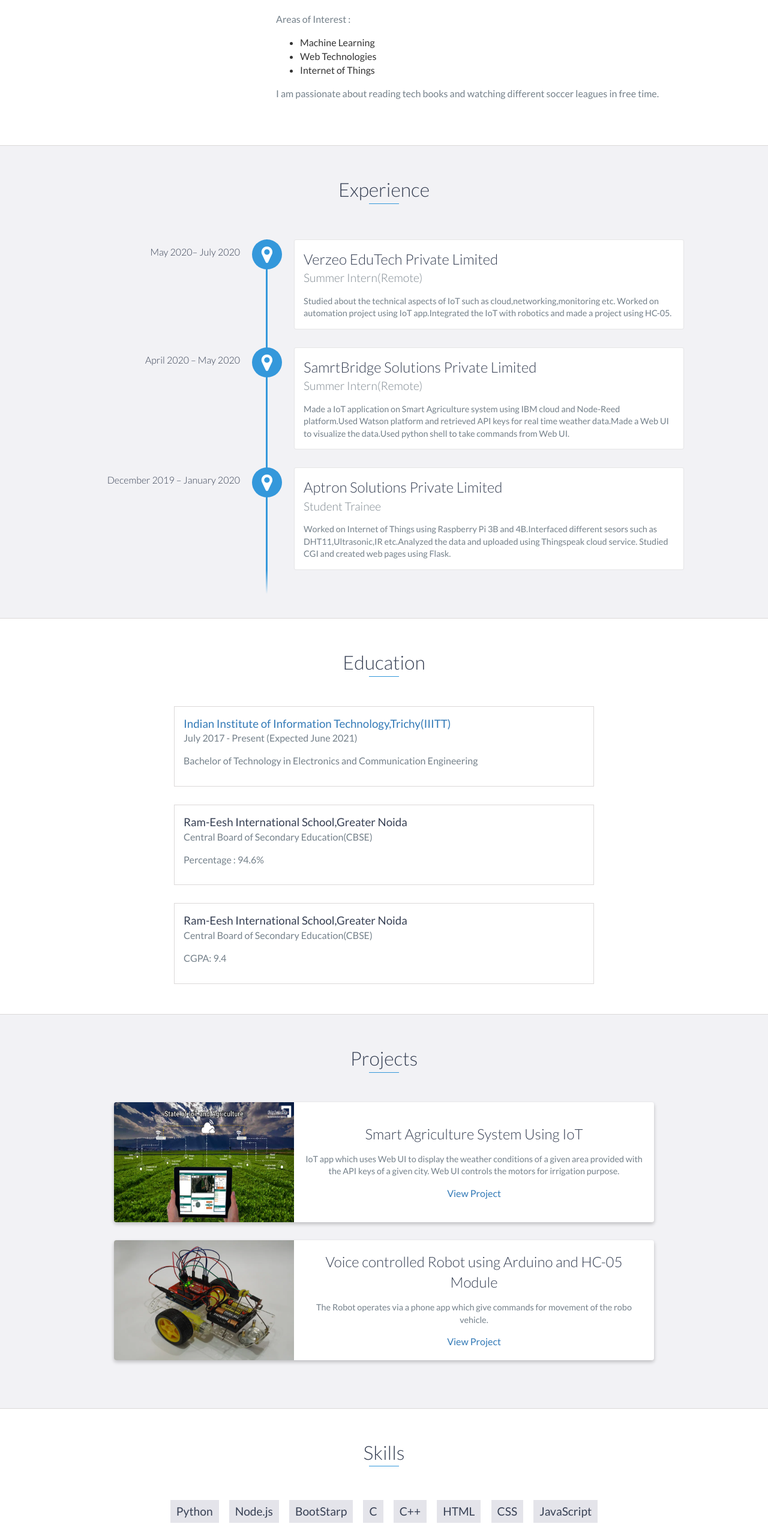
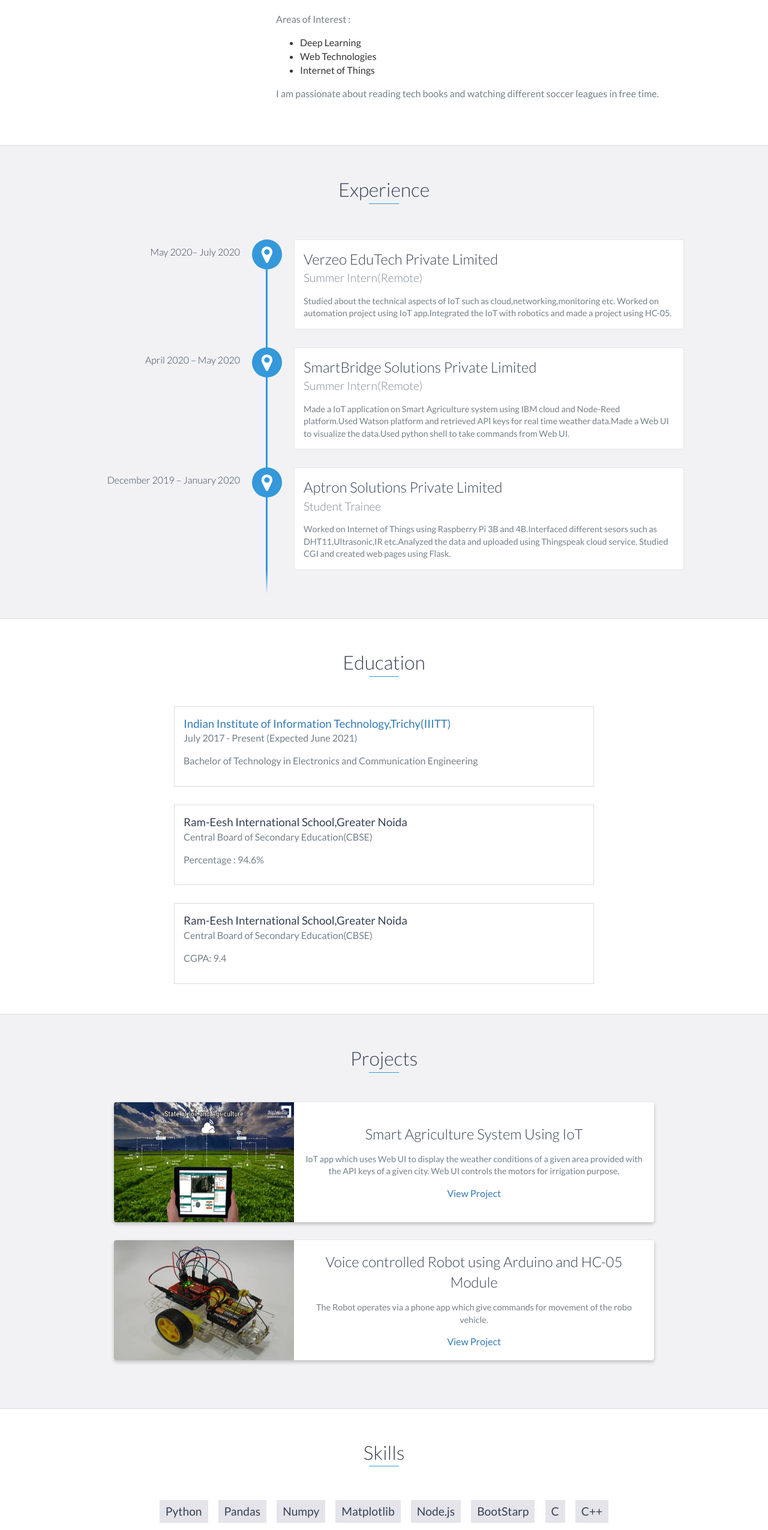
Before and after one commit to AmitVerma4/My-Personal-Website, a website: page index.html in a window 1280 px wide. Shown: the part 968-3518 px from the top of the page at 60% size. Drawn offline with nearby package versions, Linux system fonts and the light colour scheme.

Commit message:
Updated Info

```diff
--- a/index.html
+++ b/index.html
@@ -5,7 +5,7 @@
     <meta charset="utf-8">
     <meta http-equiv="X-UA-Compatible" content="IE=edge">
     <meta name="viewport" content="width=device-width, initial-scale=1">
-    <title>My Website</title>
+    <title>Amit Verma</title>
 	<link rel="shortcut icon" href="favicon.ico" type="image/x-icon">
 	<link rel="icon" href="favicon.ico" type="image/x-icon">
     <link href="https://fonts.googleapis.com/css?family=Lato:300,400,700,900" rel="stylesheet">
@@ -83,7 +83,7 @@
                         Areas of Interest :
                         <ul>
                             <li>
-                                Machine Learning
+                                Deep Learning
                             </li>
                             <li>
                                 Web Technologies
@@ -106,6 +106,8 @@
     <div id="experience" class="background-alt">
         <h2 class="heading">Experience</h2>
         <div id="experience-timeline">
+
+
             <div data-date="May 2020– July 2020">
                 <h3>Verzeo EduTech Private Limited</h3>
                 <h4>Summer Intern(Remote)</h4>
@@ -115,7 +117,7 @@
             </div>
 
             <div data-date="April 2020 – May 2020">
-                <h3>SamrtBridge Solutions Private Limited</h3>
+                <h3>SmartBridge Solutions Private Limited</h3>
                 <h4>Summer Intern(Remote)</h4>
                 <p>
                     Made a IoT application on Smart Agriculture system using IBM cloud and Node-Reed platform.Used Watson platform and retrieved API keys for real time weather data.Made a Web UI to visualize the data.Used python shell to take commands from Web UI.
@@ -148,6 +150,7 @@
             <h4>Central Board of Secondary Education(CBSE) </h4>
             <h4>Percentage : 94.6%</h4>
         </div>
+
         <div class="education-block">
             <h3>Ram-Eesh International School,Greater Noida</h3>
             <h4>Central Board of Secondary Education(CBSE)</h4>
@@ -218,6 +221,9 @@
         <h2 class="heading">Skills</h2>
         <ul>
             <li>Python</li>
+            <li>Pandas</li>
+            <li>Numpy</li>
+            <li>Matplotlib</li>
             <li>Node.js</li>
             <li>BootStarp</li>
             <li>C</li>
```
